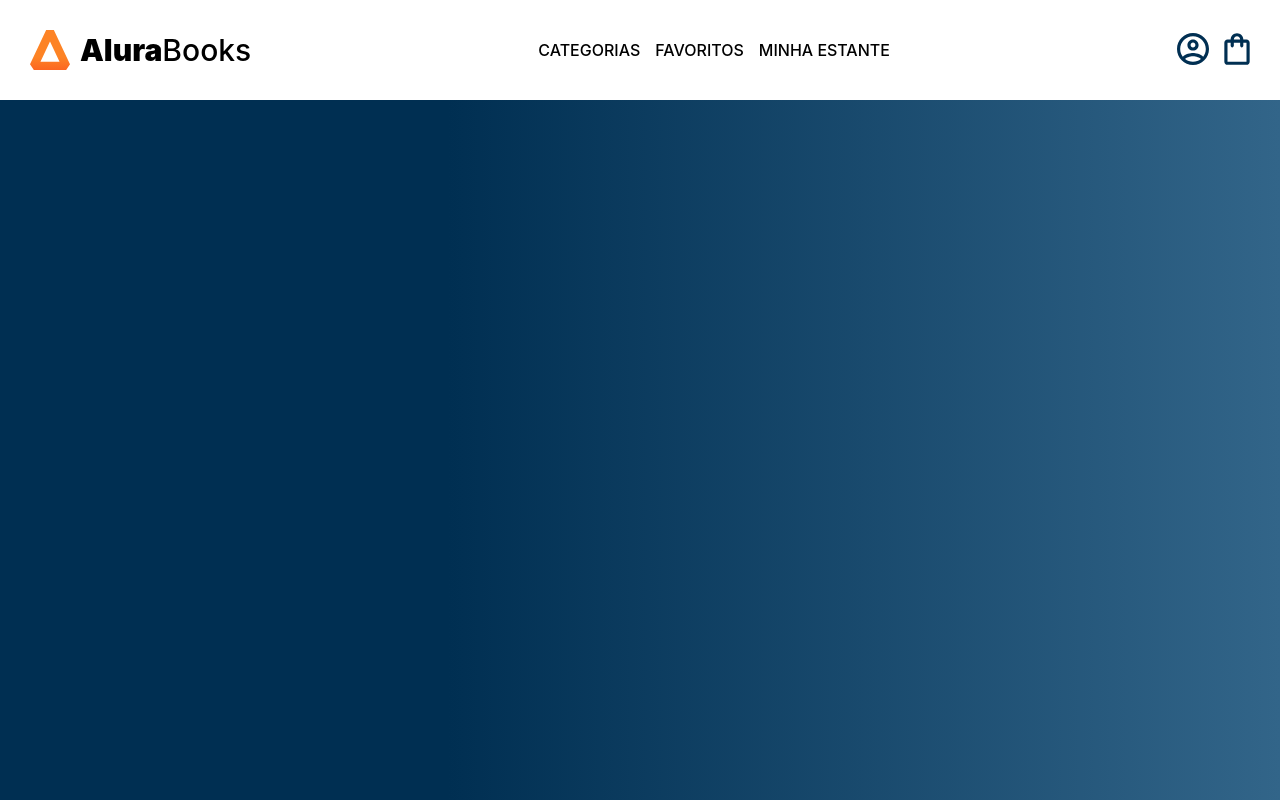
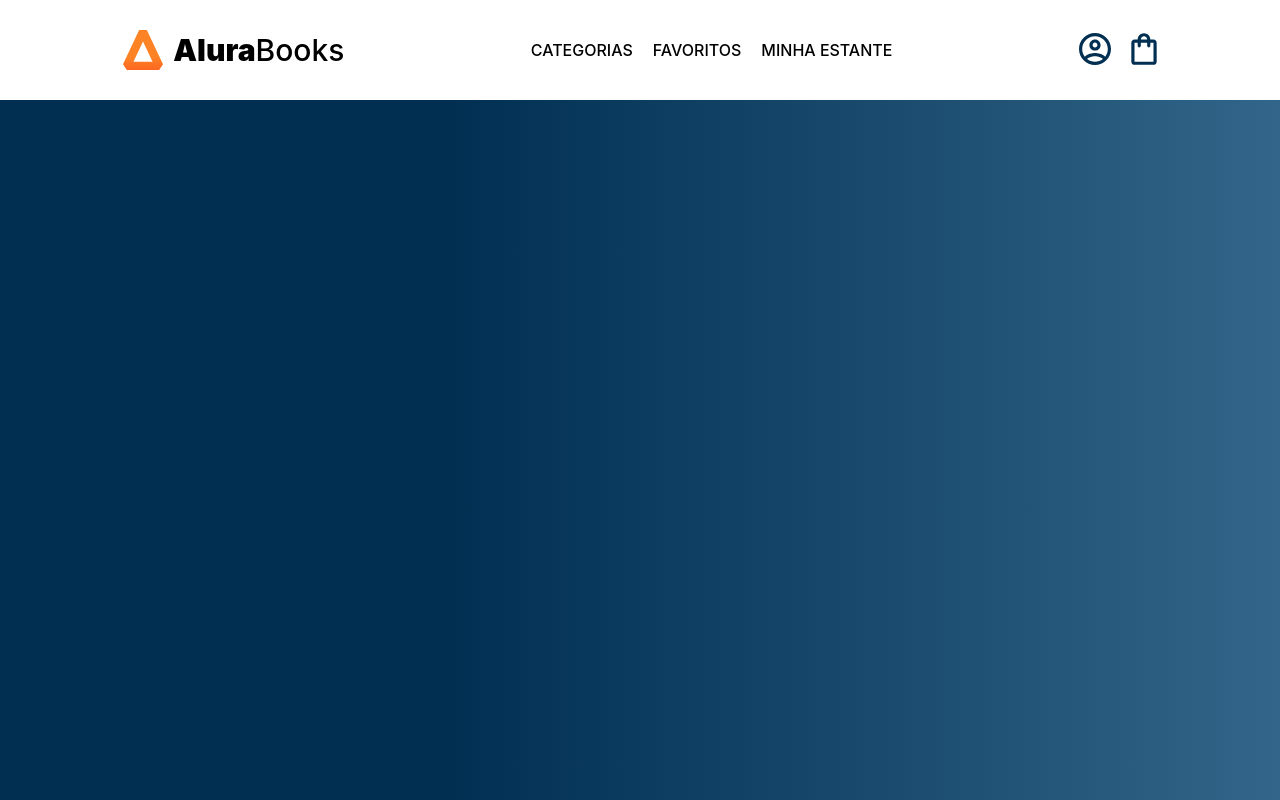
Before and after one commit to Luca-Ferri-Paschoal/Alura-Books-React, a React (Create React App) app: page / in a window 1280 px wide. Built offline with nearby package versions, Linux system fonts and the light colour scheme.

Commit message:
Melhorando o CSS do Cabecalho e do Menu

```diff
--- a/src/components/Cabecalho/Cabecalho.css
+++ b/src/components/Cabecalho/Cabecalho.css
@@ -3,5 +3,5 @@
     padding: 30px;
     display: flex;
     align-items: center;
-    justify-content: space-between;
+    justify-content: space-around;
 }
--- a/src/components/Menu/Menu.css
+++ b/src/components/Menu/Menu.css
@@ -1,10 +1,13 @@
 .menu {
     display: flex;
-    gap: 15px;
+    gap: 20px;
+}
+
+.menu li {
+    cursor: pointer;
 }
 
 .menu li p {
     text-transform: uppercase;
     font-weight: 500;
-    cursor: pointer;
 }
```
